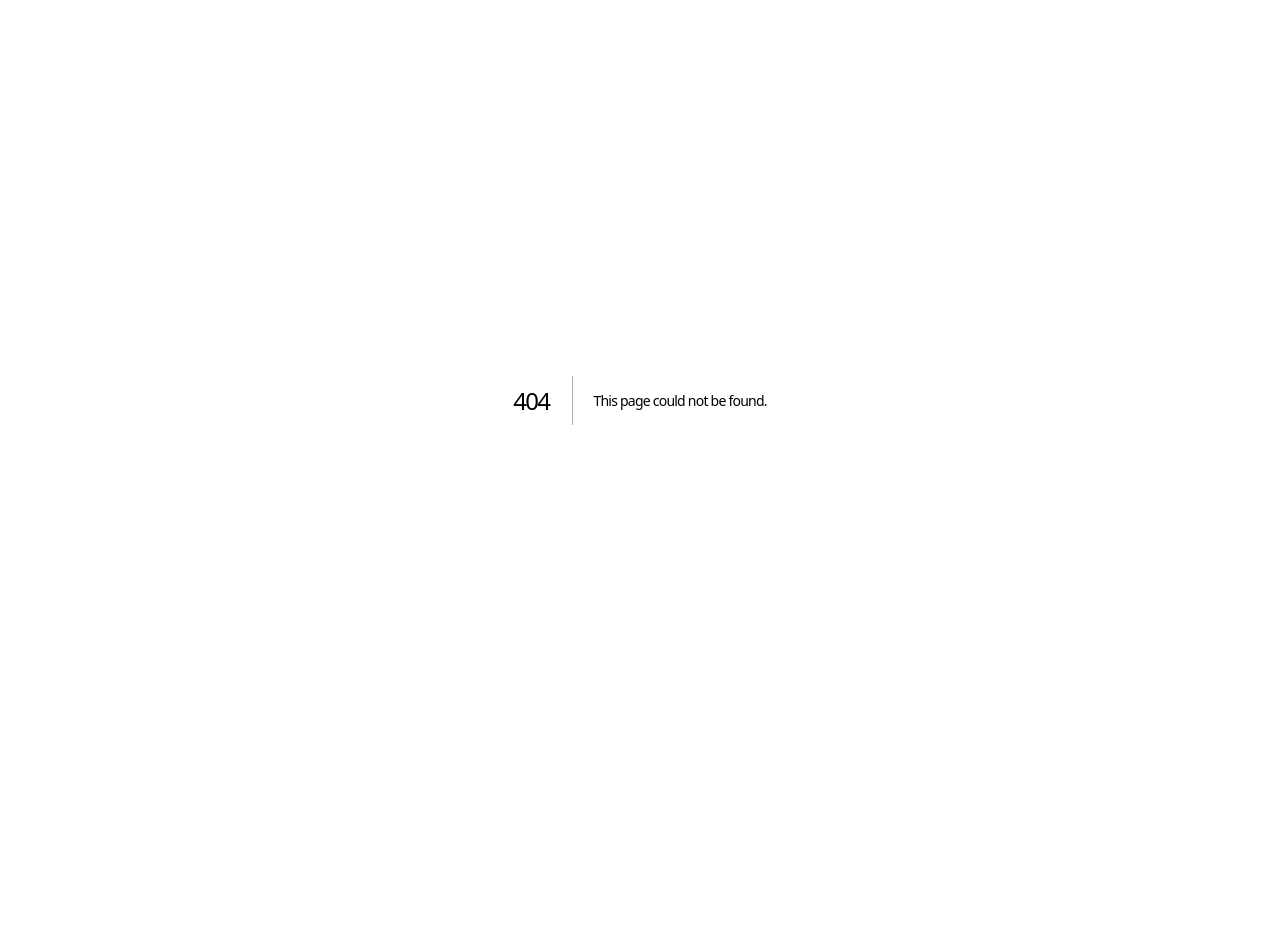
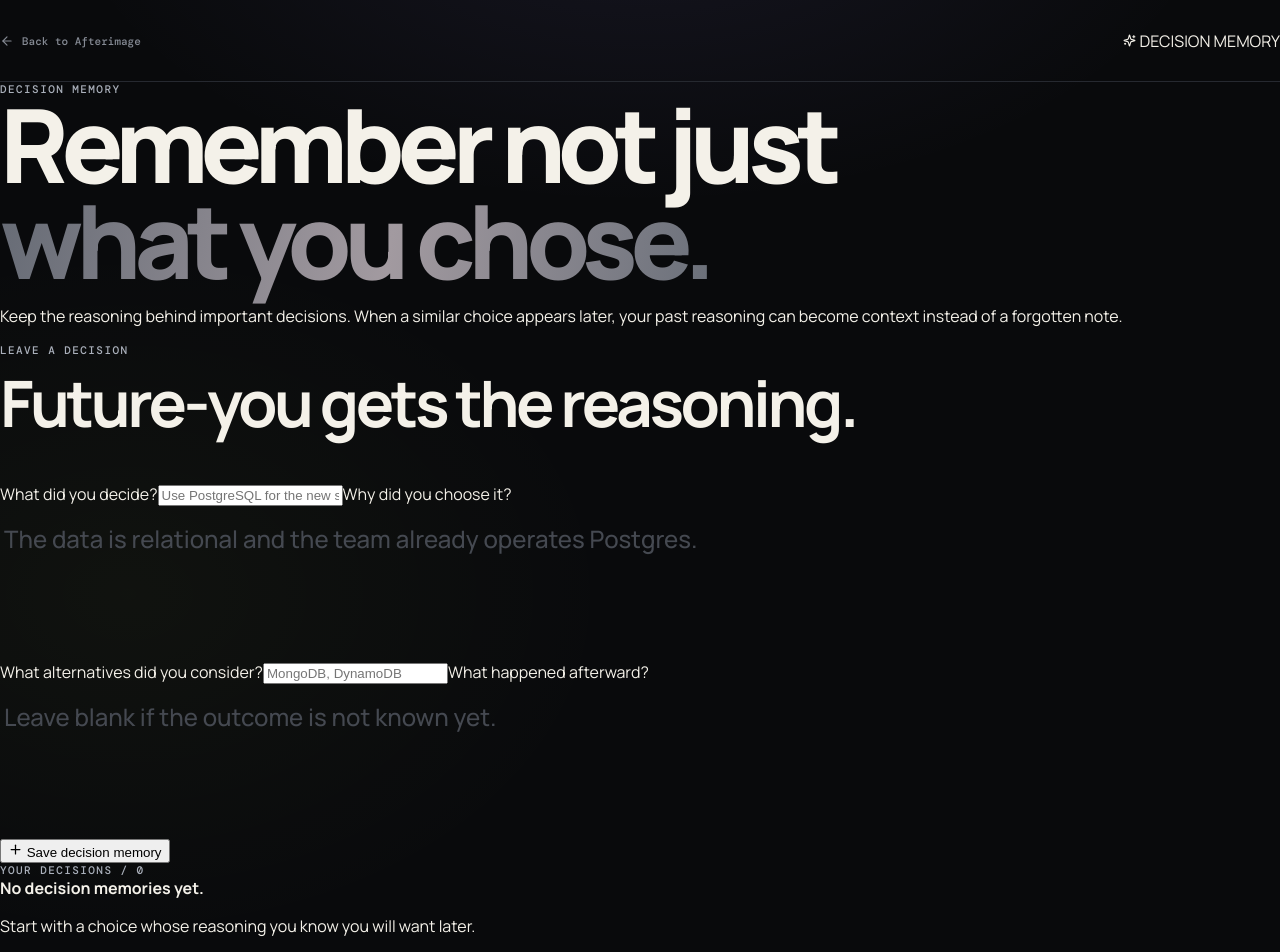
Before and after one commit to Narsing-s/afterimage-context, a Next.js app: page /decisions in a window 1280 px wide. Before the commit this address had no page. Shown: the top 952 px of the page. Before the commit the page ends 800 px from the top, so only its background shows below. Built offline with nearby package versions, Linux system fonts and the light colour scheme.

Commit message:
feat: add Decision Memory workspace

```diff
--- /dev/null
+++ b/app/decisions/page.tsx
@@ -0,0 +1,32 @@
+'use client';
+
+import { useMemo, useState } from 'react';
+import Link from 'next/link';
+import { ArrowLeft, Check, Plus, Sparkles, Trash2 } from 'lucide-react';
+
+type Decision = { id:string; decision:string; reason:string; alternatives:string; outcome:string; createdAt:string };
+const KEY='afterimage:decisions:v1';
+
+export default function DecisionsPage(){
+ const [items,setItems]=useState<Decision[]>(()=>{try{const x=JSON.parse(localStorage.getItem(KEY)||'[]');return Array.isArray(x)?x:[]}catch{return []}});
+ const [draft,setDraft]=useState({decision:'',reason:'',alternatives:'',outcome:''});
+ const [saved,setSaved]=useState(false);
+ const recent=useMemo(()=>[...items].sort((a,b)=>+new Date(b.createdAt)-+new Date(a.createdAt)),[items]);
+ function persist(next:Decision[]){setItems(next);localStorage.setItem(KEY,JSON.stringify(next));}
+ function add(){if(!draft.decision.trim()||!draft.reason.trim())return;const d={...draft,id:crypto.randomUUID(),createdAt:new Date().toISOString()};persist([d,...items]);setDraft({decision:'',reason:'',alternatives:'',outcome:''});setSaved(true);setTimeout(()=>setSaved(false),2200)}
+ return <main className="future-page">
+  <nav className="graph-nav"><Link href="/" className="graph-back"><ArrowLeft size={14}/> Back to Afterimage</Link><span className="future-nav-mark"><Sparkles size={13}/> DECISION MEMORY</span></nav>
+  <section className="future-hero"><div className="section-kicker">DECISION MEMORY</div><h1>Remember not just<br/><em>what you chose.</em></h1><p>Keep the reasoning behind important decisions. When a similar choice appears later, your past reasoning can become context instead of a forgotten note.</p></section>
+  <section className="decision-layout">
+   <div className="decision-form"><div className="section-kicker">LEAVE A DECISION</div><h2>Future-you gets the reasoning.</h2>
+    <label>What did you decide?<input value={draft.decision} onChange={e=>setDraft({...draft,decision:e.target.value})} placeholder="Use PostgreSQL for the new service"/></label>
+    <label>Why did you choose it?<textarea value={draft.reason} onChange={e=>setDraft({...draft,reason:e.target.value})} placeholder="The data is relational and the team already operates Postgres."/></label>
+    <label>What alternatives did you consider?<input value={draft.alternatives} onChange={e=>setDraft({...draft,alternatives:e.target.value})} placeholder="MongoDB, DynamoDB"/></label>
+    <label>What happened afterward?<textarea value={draft.outcome} onChange={e=>setDraft({...draft,outcome:e.target.value})} placeholder="Leave blank if the outcome is not known yet."/></label>
+    <button className="future-primary decision-save" onClick={add}><Plus size={15}/> Save decision memory</button>{saved&&<div className="future-toast inline"><Check size={15}/> Decision saved locally.</div>}
+   </div>
+   <div className="decision-list"><div className="section-kicker">YOUR DECISIONS / {items.length}</div>{recent.length===0?<div className="future-empty"><b>No decision memories yet.</b><p>Start with a choice whose reasoning you know you will want later.</p></div>:recent.map(d=><article className="decision-card" key={d.id}><span>{new Date(d.createdAt).toLocaleDateString()}</span><h3>{d.decision}</h3><p><b>Why:</b> {d.reason}</p>{d.alternatives&&<p><b>Alternatives:</b> {d.alternatives}</p>}{d.outcome&&<p><b>Outcome:</b> {d.outcome}</p>}<button onClick={()=>persist(items.filter(x=>x.id!==d.id))}><Trash2 size={13}/> Remove</button></article>)}</div>
+  </section>
+  <section className="future-section"><div className="section-kicker">WHY THIS MATTERS</div><h2>Past decisions become evidence.</h2><div className="future-grid"><article className="future-card"><span>01 / CAPTURE</span><p className="future-quote">“I chose the cheaper option because migration wasn't expected.”</p></article><article className="future-card"><span>02 / OUTCOME</span><p className="future-quote">“Migration became expensive six months later.”</p></article><article className="future-card"><span>03 / RESURFACE</span><p className="future-quote">“You're making a similar choice. Last time, switching cost mattered more than price.”</p></article></div></section>
+ </main>
+}
```
